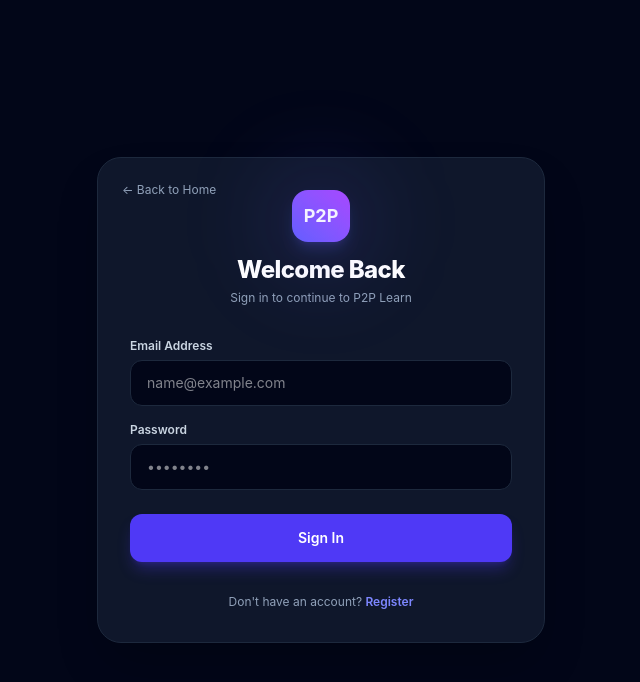
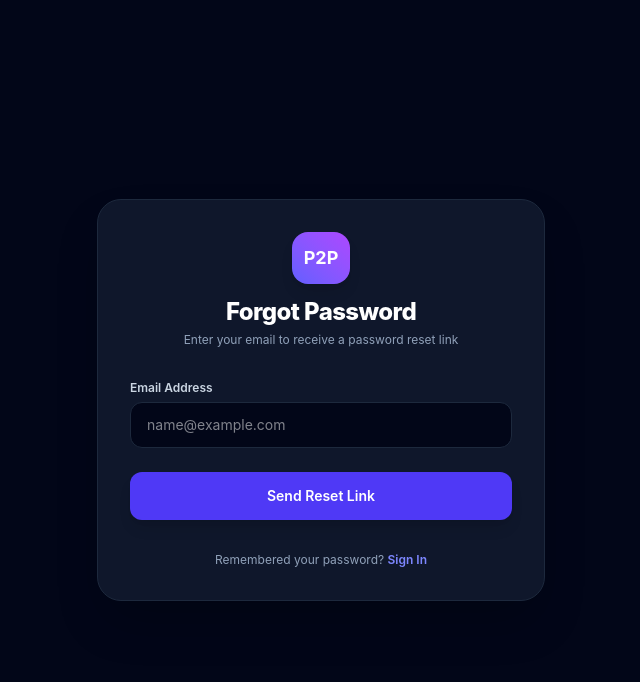
Before and after one commit to gize22/P2P, a React app in the folder frontend/: page /forgot-password in a window 1280 px wide. Before the commit this address led to /login. Shown: the top 682 px of the page, without its empty margins (319-959 px from the left). Built offline with nearby package versions, Linux system fonts and the light colour scheme; no server answers; the HTML template or start-up script is replaced by a standard one.

Commit message:
reset password

```diff
--- a/frontend/src/App.jsx
+++ b/frontend/src/App.jsx
@@ -12,6 +12,8 @@ import Profile from "./pages/Profile";
 import Community from "./pages/Community"
 import VerifyOTP from "./pages/VerifyOTP";
 import AdminDashboard from "./pages/AdminDashboard";
+import ForgotPassword from "./pages/ForgotPassword";
+import ResetPassword from "./pages/ResetPassword";
 
 
 
@@ -31,6 +33,8 @@ export default function App() {
           <Route path="/community" element={<Community />} />
           <Route path="/verify-otp" element={<VerifyOTP />} />
           <Route path="/admin" element={<AdminDashboard />} />
+          <Route path="/forgot-password" element={<ForgotPassword />} />
+          <Route path="/reset-password/:token" element={<ResetPassword />} />
       </Routes>
     </BrowserRouter>
   );
--- /dev/null
+++ b/frontend/src/pages/ForgotPassword.jsx
@@ -0,0 +1,56 @@
+import React, { useState } from "react";
+import API from "../api";
+import { Link } from "react-router-dom";
+
+export default function ForgotPassword() {
+  const [email, setEmail] = useState("");
+  const [message, setMessage] = useState("");
+  const [error, setError] = useState("");
+  const [loading, setLoading] = useState(false);
+
+  const handleSubmit = async (e) => {
+    e.preventDefault();
+    setError("");
+    setMessage("");
+    setLoading(true);
+
+    try {
+      const res = await API.post("/auth/forgot-password", { email });
+      setMessage(res.data.message || "Password reset link sent to your email.");
+    } catch (err) {
+      setError(err.response?.data?.message || "Something went wrong.");
+    } finally {
+      setLoading(false);
+    }
+  };
+
+  return (
+    <div className="min-h-screen bg-slate-950 flex justify-center items-center px-4">
+      <div className="max-w-md w-full bg-slate-900 border border-slate-800 p-8 rounded-3xl shadow-2xl relative">
+        <div className="text-center mb-8">
+          <Link to="/" className="inline-block bg-gradient-to-tr from-indigo-500 to-purple-500 text-white p-3 rounded-2xl font-bold text-lg mb-3 shadow-lg">P2P</Link>
+          <h2 className="text-2xl font-extrabold text-white tracking-tight">Forgot Password</h2>
+          <p className="text-slate-400 text-xs mt-1">Enter your email to receive a password reset link</p>
+        </div>
+
+        {error && <div className="mb-4 bg-rose-500/10 border border-rose-500/20 text-rose-400 text-xs p-3 rounded-xl text-center">{error}</div>}
+        {message && <div className="mb-4 bg-emerald-500/10 border border-emerald-500/20 text-emerald-400 text-xs p-3 rounded-xl text-center">{message}</div>}
+
+        <form onSubmit={handleSubmit} className="space-y-4">
+          <div>
+            <label className="block text-xs font-semibold text-slate-300 mb-1.5">Email Address</label>
+            <input type="email" placeholder="name@example.com" value={email} onChange={(e) => setEmail(e.target.value)} required className="w-full px-4 py-3 bg-slate-950 border border-slate-800 rounded-xl text-white text-sm focus:outline-none focus:border-indigo-500 transition" />
+          </div>
+
+          <button type="submit" disabled={loading} className="w-full py-3.5 bg-indigo-600 hover:bg-indigo-500 text-white font-semibold rounded-xl transition shadow-lg text-sm mt-2 disabled:opacity-50">
+            {loading ? "Sending Link..." : "Send Reset Link"}
+          </button>
+        </form>
+
+        <p className="mt-8 text-xs text-center text-slate-400">
+          Remembered your password? <Link to="/login" className="text-indigo-400 font-semibold hover:underline">Sign In</Link>
+        </p>
+      </div>
+    </div>
+  );
+}
--- a/frontend/src/pages/Login.jsx
+++ b/frontend/src/pages/Login.jsx
@@ -61,15 +61,18 @@ export default function Login() {
           <button type="submit" disabled={loading} className="w-full py-3.5 bg-indigo-600 hover:bg-indigo-500 text-white font-semibold rounded-xl transition shadow-lg shadow-indigo-600/30 text-sm mt-2 disabled:opacity-50">
             {loading ? "Signing in..." : "Sign In"}
           </button>
+          <Link to="/forgot-password" className="text-[11px] text-indigo-400 hover:underline">Forgot password?</Link>
         </form>
        {/* Back to Home Link */}
 <div className="absolute top-6 left-6">
   <Link to="/" className="text-xs text-slate-400 hover:text-white flex items-center gap-1 transition">
     ← Back to Home
   </Link>
+
 </div>
         <p className="mt-8 text-xs text-center text-slate-400">
           Don't have an account? <Link to="/register" className="text-indigo-400 font-semibold hover:underline">Register</Link>
+
         </p>
       </div>
     </div>
--- /dev/null
+++ b/frontend/src/pages/ResetPassword.jsx
@@ -0,0 +1,64 @@
+import React, { useState } from "react";
+import API from "../api";
+import { useParams, useNavigate, Link } from "react-router-dom";
+
+export default function ResetPassword() {
+  const { token } = useParams(); // ከ URL ላይ ቶከኑን መቀበል
+  const [password, setPassword] = useState("");
+  const [confirmPassword, setConfirmPassword] = useState("");
+  const [message, setMessage] = useState("");
+  const [error, setError] = useState("");
+  const [loading, setLoading] = useState(false);
+  const navigate = useNavigate();
+
+  const handleSubmit = async (e) => {
+    e.preventDefault();
+    if (password !== confirmPassword) {
+      return setError("Passwords do not match");
+    }
+
+    setError("");
+    setMessage("");
+    setLoading(true);
+
+    try {
+      const res = await API.post(`/auth/reset-password/${token}`, { password });
+      alert(res.data.message || "Password updated successfully!");
+      navigate("/login");
+    } catch (err) {
+      setError(err.response?.data?.message || "Invalid or expired token.");
+    } finally {
+      setLoading(false);
+    }
+  };
+
+  return (
+    <div className="min-h-screen bg-slate-950 flex justify-center items-center px-4">
+      <div className="max-w-md w-full bg-slate-900 border border-slate-800 p-8 rounded-3xl shadow-2xl relative">
+        <div className="text-center mb-8">
+          <Link to="/" className="inline-block bg-gradient-to-tr from-indigo-500 to-purple-500 text-white p-3 rounded-2xl font-bold text-lg mb-3 shadow-lg">P2P</Link>
+          <h2 className="text-2xl font-extrabold text-white tracking-tight">Reset Password</h2>
+          <p className="text-slate-400 text-xs mt-1">Enter your new secure password below</p>
+        </div>
+
+        {error && <div className="mb-4 bg-rose-500/10 border border-rose-500/20 text-rose-400 text-xs p-3 rounded-xl text-center">{error}</div>}
+        {message && <div className="mb-4 bg-emerald-500/10 border border-emerald-500/20 text-emerald-400 text-xs p-3 rounded-xl text-center">{message}</div>}
+
+        <form onSubmit={handleSubmit} className="space-y-4">
+          <div>
+            <label className="block text-xs font-semibold text-slate-300 mb-1.5">New Password</label>
+            <input type="password" placeholder="••••••••" value={password} onChange={(e) => setPassword(e.target.value)} required className="w-full px-4 py-3 bg-slate-950 border border-slate-800 rounded-xl text-white text-sm focus:outline-none focus:border-indigo-500 transition" />
+          </div>
+          <div>
+            <label className="block text-xs font-semibold text-slate-300 mb-1.5">Confirm New Password</label>
+            <input type="password" placeholder="••••••••" value={confirmPassword} onChange={(e) => setConfirmPassword(e.target.value)} required className="w-full px-4 py-3 bg-slate-950 border border-slate-800 rounded-xl text-white text-sm focus:outline-none focus:border-indigo-500 transition" />
+          </div>
+
+          <button type="submit" disabled={loading} className="w-full py-3.5 bg-indigo-600 hover:bg-indigo-500 text-white font-semibold rounded-xl transition shadow-lg text-sm mt-2 disabled:opacity-50">
+            {loading ? "Updating..." : "Update Password"}
+          </button>
+        </form>
+      </div>
+    </div>
+  );
+}
```
Also changed, not shown: 1 other file (tests, documents, lock files or other folders).
